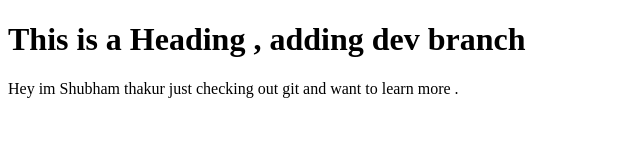
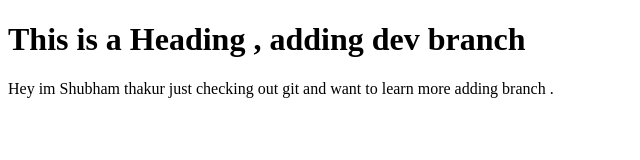
Before and after one commit to ShubhamThakurCloud/git-ops, a plain HTML site: page index.html in a window 1280 px wide. Shown: the whole page, without its empty margins (0-640 px from the left). Drawn offline with Linux system fonts and the light colour scheme.

Commit message:
new version

```diff
--- a/index.html
+++ b/index.html
@@ -6,7 +6,7 @@
 <body>
 
 	<h1>This is a Heading ,  adding dev branch </h1>
-<p>Hey im Shubham thakur just checking out git and want to learn more .</p>
+<p>Hey im Shubham thakur just checking out git and want to learn more adding branch .</p>
 
 </body>
 </html>
```
